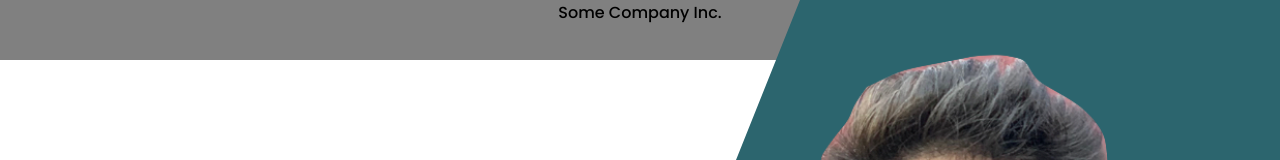
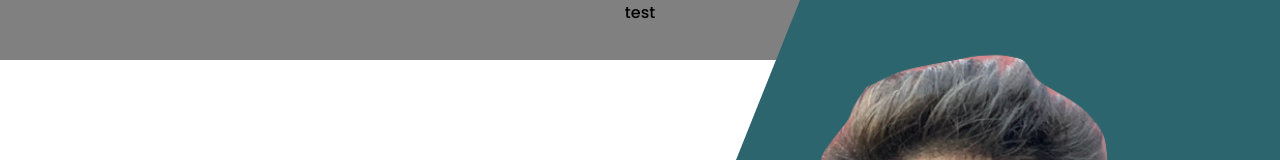
Before and after one commit to Jesse-Stone/Portfolio, a React (Create React App) app: page / in a window 1280 px wide. Shown: the top 160 px of the page. Built offline with nearby package versions, Linux system fonts and the light colour scheme.

Commit message:
Navbar edits

```diff
--- a/src/components/Navbar/Navbar.jsx
+++ b/src/components/Navbar/Navbar.jsx
@@ -31,7 +31,7 @@ const Navbar = () => {
 
   return (
     <div style={{ ...navbarStyles, top: visible ? '0' : '-60px' }}>
-      Some Company Inc.
+      <l>test</l>
     </div>
   );
 };
```
